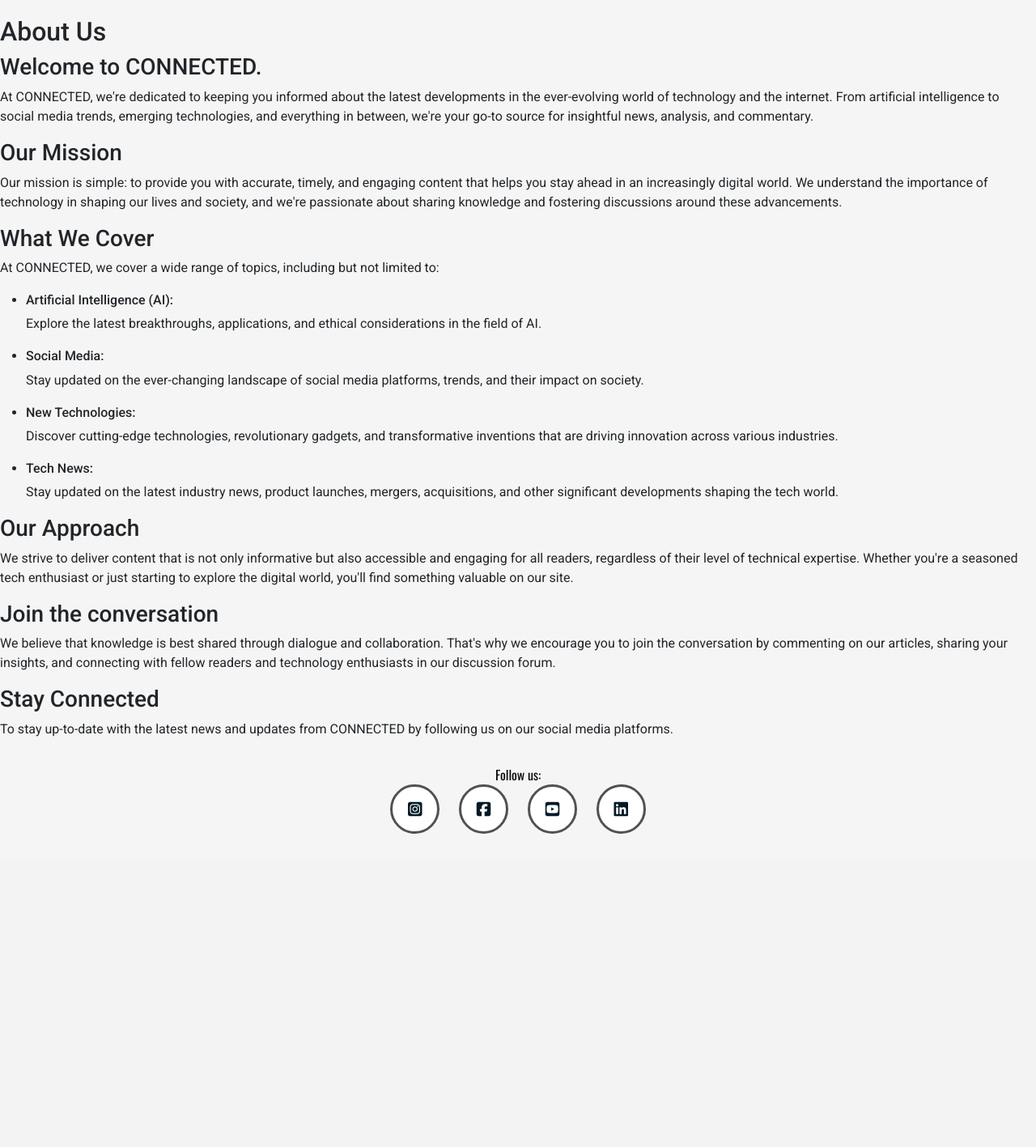
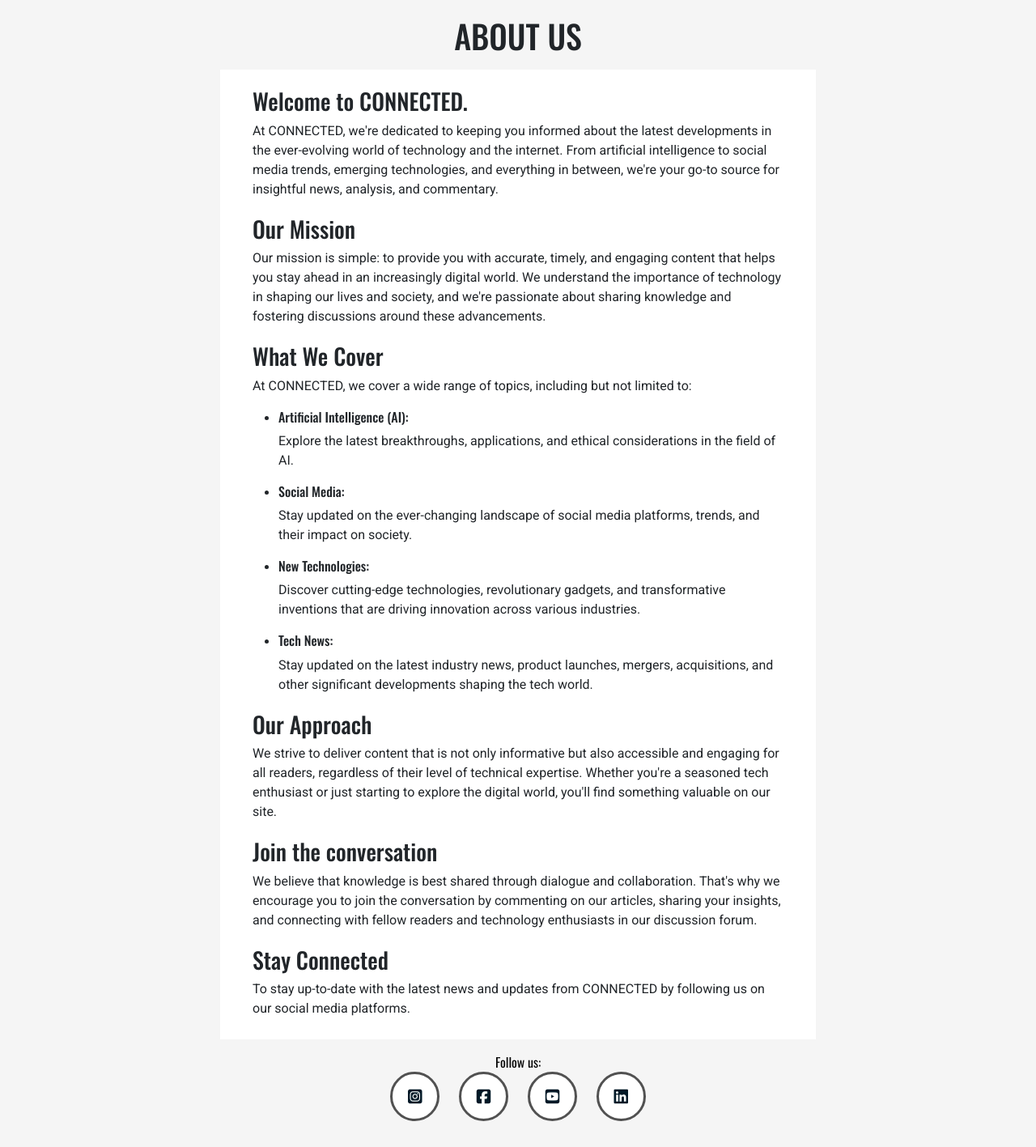
Before and after one commit to tildeholmqvist/connected, a Django app: page /about/ in a window 1280 px wide. Shown: the part 92-1509 px from the top of the page at 81% size. Before the commit the page ends 1122 px from the top, so only its background shows below. Run offline with Django 4.2, Linux system fonts and the light colour scheme; data that the repository does not hold is empty; some libraries are stand-ins or nearby versions.

Commit message:
adding some more bootstrap classes and css layout for categories and about

```diff
--- a/blog/templates/blog/about.html
+++ b/blog/templates/blog/about.html
@@ -3,11 +3,16 @@
 {% load static %}
 
 {% block page_title %}
+    <div class="container text-center">
     <h2>About Us</h2>
+    </div>
 {% endblock page_title %}
 
 {% block page_content %}
-    <section class="about-section">
+<section class="container">
+    <div class="row">
+        <div class="col-lg-8 offset-lg-2">
+        <div class="about-section">
             <h3>Welcome to CONNECTED.</h3>
             <p>
                 At CONNECTED, we're dedicated to keeping you informed about the latest developments
@@ -64,5 +69,8 @@
                         To stay up-to-date with the latest news and updates from CONNECTED by following us on our
                         social media platforms.
                     </p>
+            </div>
+        </div>
+    </div>
 </section>
 {% endblock page_content %}
--- a/blog/templates/blog/blog_detail.html
+++ b/blog/templates/blog/blog_detail.html
@@ -5,6 +5,12 @@
 {% block page_title %}
     <h2>{{ post.title }}</h2>
 {% endblock page_title %}
+
+{% if "placeholder" in post.featured_image.url %}
+                    <img class="card-img-top" src="{% static 'images/default.jpg' %}" alt="placeholder image">
+                    {% else %}
+                    <img class="card-img-top" src="{{ post.featured_image.url }}" alt="{{ post.title }}">
+{% endif %}
 
 {% block page_content %}
     <small>
--- a/blog/templates/blog/category.html
+++ b/blog/templates/blog/category.html
@@ -2,5 +2,9 @@
 {% extends "blog/index.html" %}
 
 {% block page_title %}
+<div class="container text-center">
+<div class="category-page"></div>
 <h2>{{ category }}</h2>
+</div>
+</div>
 {% endblock page_title %}
--- a/static/css/style.css
+++ b/static/css/style.css
@@ -111,8 +111,7 @@ header {
     color: black;
 }
 
-
-/*https://github.com/parthwebdev/UI-Components/blob/main/Socials/02/index.html*/
+/*Footer*/ /*https://github.com/parthwebdev/UI-Components/blob/main/Socials/02/index.html*/
 
 footer {
     list-style: none;
@@ -177,3 +176,35 @@ footer {
 .col-auto:nth-child(4) {
     --bg-color: #0077b5;
 }
+
+/* About page */
+
+.text-center h2 {
+    font-family: "Oswald", sans-serif;
+    font-size: 2.5em;
+    text-transform: uppercase;
+    padding-bottom: 10px;
+}
+
+.about-section {
+    padding-left: 40px;
+    padding-right: 40px;
+    padding-top: 2px;
+    padding-bottom: 10px;
+    background-color: #fff;
+}
+
+.about-section h3 {
+    font-family: "Oswald", sans-serif;
+    margin-top: 20px;
+}
+
+.about-section h6 {
+    font-family: "Oswald", sans-serif;
+}
+
+/* Categories */
+
+.category-page h2{
+    font-family: "Oswald", sans-serif;
+}
```
Lines whose indentation alone changed are shown as unchanged.
